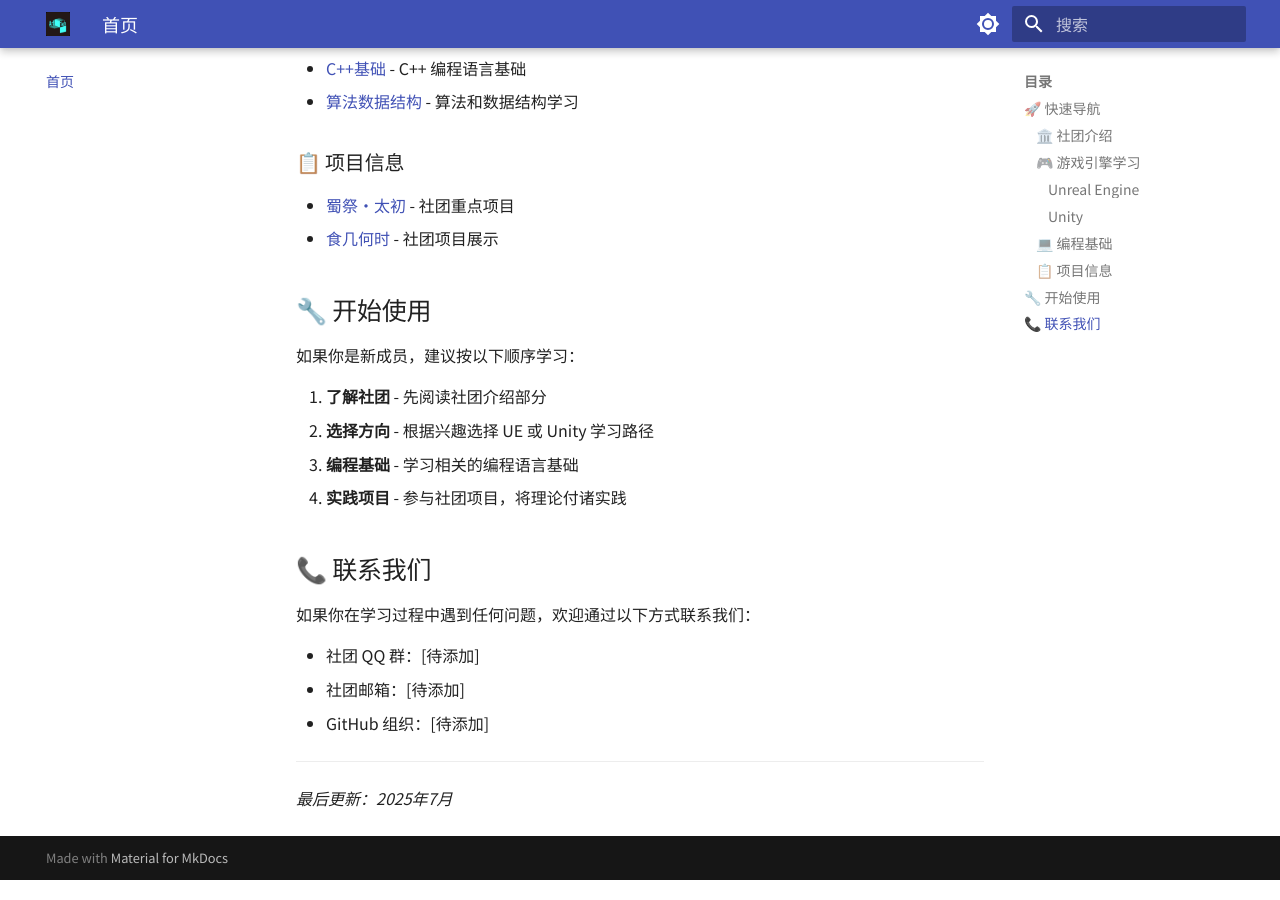
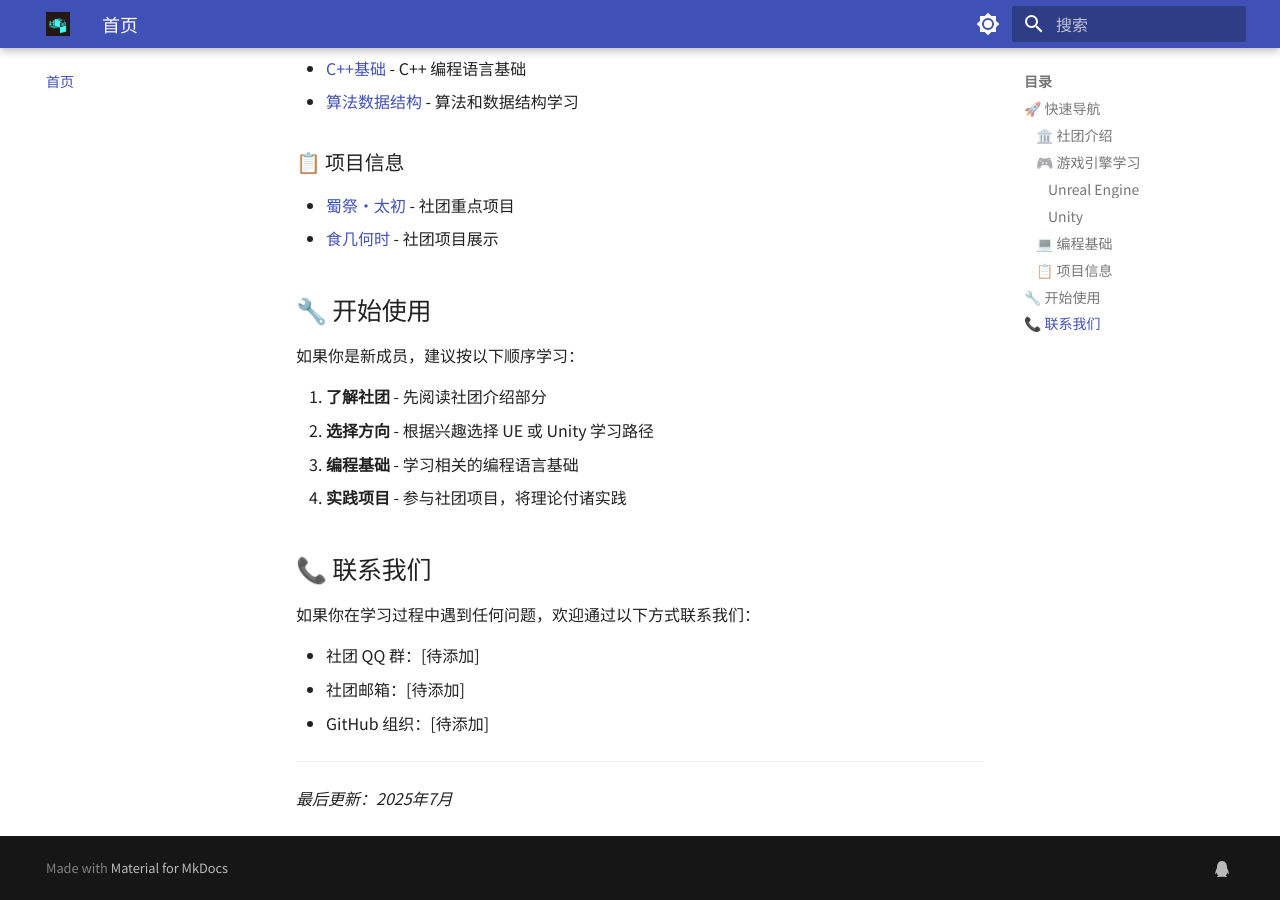
Before and after one commit to zhou914485/ArtTech-Document, an MkDocs documentation site: the page built from docs/index.md, in a window 1280 px wide and 900 px high, scrolled down 969 px. Built offline with MkDocs 1.6.1 and Material for MkDocs 9.7.7, drawn with Linux system fonts in a browser that asks for light colours.

Commit message:
添加qq群链接

```diff
--- a/mkdocs.yml
+++ b/mkdocs.yml
@@ -79,5 +79,5 @@ extra:
       # link: https://github.com/wuzhineihan
     # - icon: fontawesome/brands/bilibili
       # link: https://space.bilibili.com/你的b站id
-    # - icon: fontawesome/brands/qq
-      # link: https://qm.qq.com/cgi-bin/qm/qr?k=你的qq群码
+    - icon: fontawesome/brands/qq
+      link: https://qm.qq.com/cgi-bin/qm/qr?k=2165018371
```
Also changed, not shown: site/404.html, site/UE/入门/index.html, site/UE/进阶/index.html, site/UE/项目/index.html, site/Unity/入门/index.html, site/Unity/这是什么/index.html, site/Unity/进阶/index.html, site/Unity/项目/index.html, site/assets/logo.jpg (added), site/index.html, site/社团介绍/成员/index.html, site/社团介绍/活动/index.html, site/社团介绍/简介/index.html, site/编程基础/CSharp/index.html, 4 more files.
